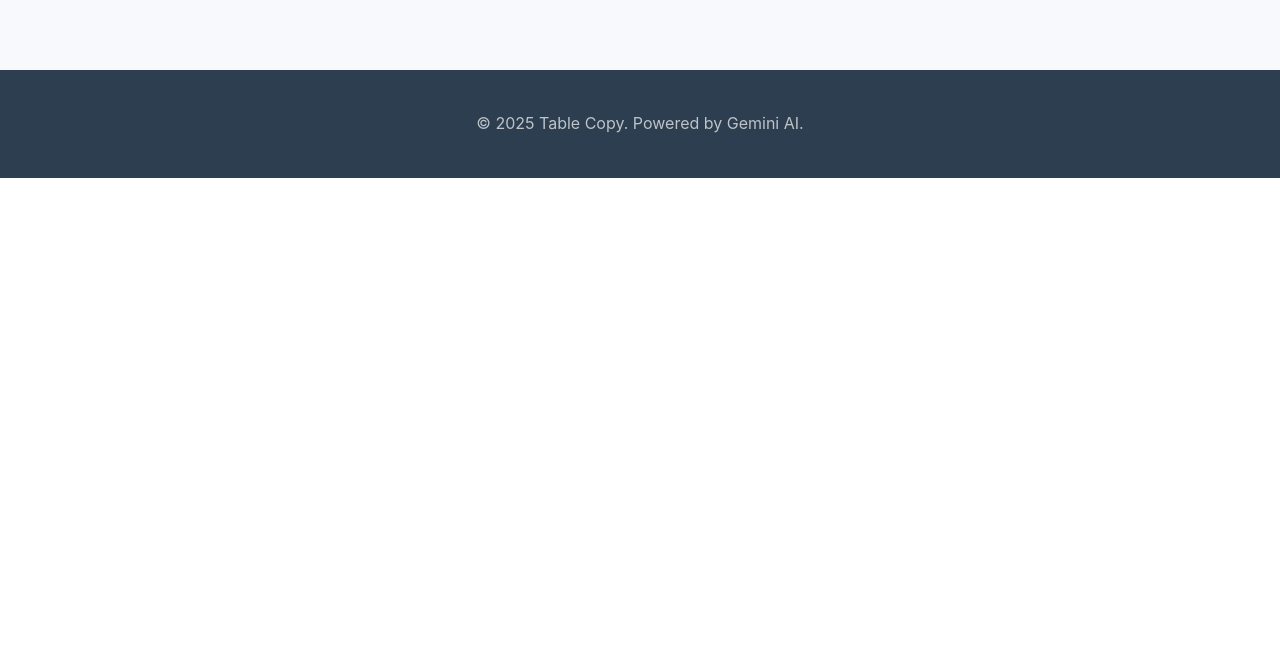
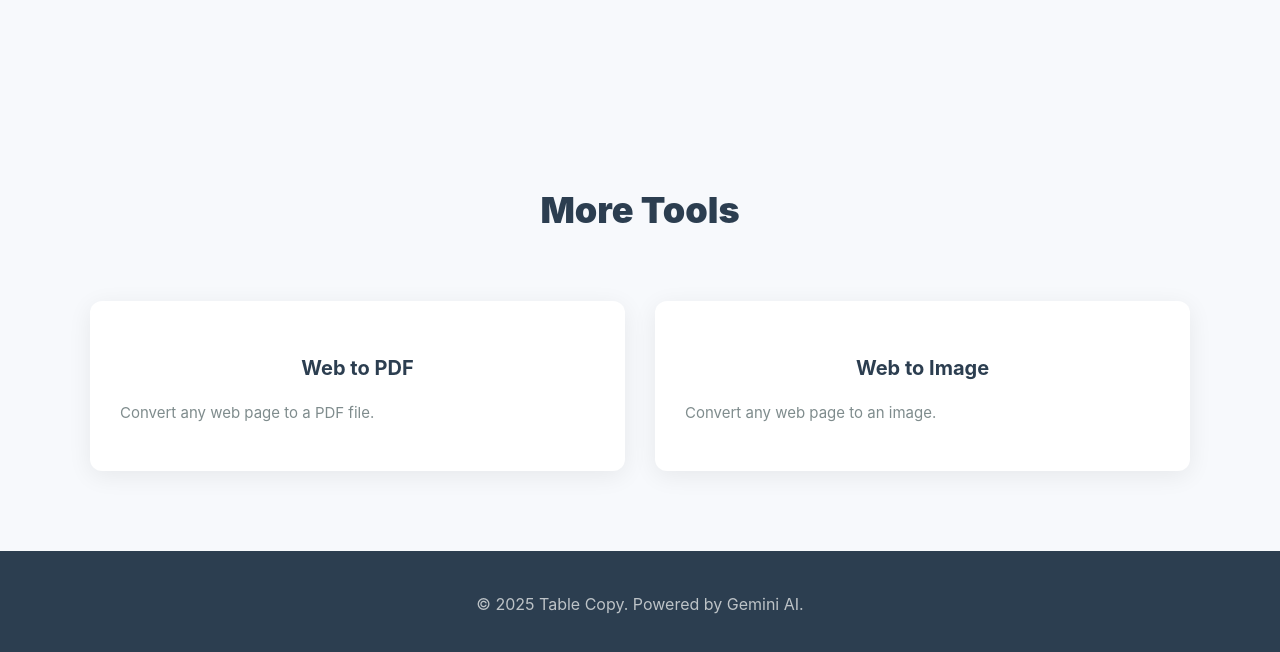
Before and after one commit to ldw85/tablecopy, a plain HTML site: page index.html in a window 1280 px wide. Shown: the part 6185-6837 px from the top of the page. Before the commit the page ends 6363 px from the top, so only its background shows below. Drawn offline with Linux system fonts and the light colour scheme.

Commit message:
add web to x

```diff
--- a/index.html
+++ b/index.html
@@ -654,6 +654,26 @@ ${t.outerHTML}`;navigator.clipboard.writeText(o)})(n)}s.style.display=&quot;none
             </div>
         </section>
 
+        <section id="more-tools" style="background-color: var(--bg-color);">
+            <div class="container">
+                <h2 class="section-title" data-lang-key="more_tools_title"></h2>
+                <div class="grid-layout">
+                    <div class="card">
+                        <a href="web-to-pdf" target="_blank" style="text-decoration: none; color: inherit;">
+                            <h3 data-lang-key="web_to_pdf_h3"></h3>
+                            <p data-lang-key="web_to_pdf_p"></p>
+                        </a>
+                    </div>
+                    <div class="card">
+                        <a href="web-to-image" target="_blank" style="text-decoration: none; color: inherit;">
+                            <h3 data-lang-key="web_to_image_h3"></h3>
+                            <p data-lang-key="web_to_image_p"></p>
+                        </a>
+                    </div>
+                </div>
+            </div>
+        </section>
+
     </main>
 
     <footer class="footer">
@@ -783,7 +803,13 @@ ${t.outerHTML}`;navigator.clipboard.writeText(o)})(n)}s.style.display=&quot;none
                 community_share_linkedin: "Share on LinkedIn",
                 community_share_reddit: "Share on Reddit",
                 community_github: "Submit an issue on GitHub",
-                footer_p: "© 2025 Table Copy. Powered by Gemini AI."
+                footer_p: "© 2025 Table Copy. Powered by Gemini AI.",
+                // More Tools
+                more_tools_title: "More Tools",
+                web_to_pdf_h3: "Web to PDF",
+                web_to_pdf_p: "Convert any web page to a PDF file.",
+                web_to_image_h3: "Web to Image",
+                web_to_image_p: "Convert any web page to an image."
             },
             zh: {
                 // Meta
@@ -871,7 +897,13 @@ ${t.outerHTML}`;navigator.clipboard.writeText(o)})(n)}s.style.display=&quot;none
                 community_share_linkedin: "分享到 领英 (LinkedIn)",
                 community_share_reddit: "分享到 Reddit",
                 community_github: "在 GitHub 上提交问题",
-                footer_p: "© 2025 表格助手. 由 Gemini AI 强力驱动."
+                footer_p: "© 2025 表格助手. 由 Gemini AI 强力驱动.",
+                // More Tools
+                more_tools_title: "更多工具",
+                web_to_pdf_h3: "网页转PDF",
+                web_to_pdf_p: "将任何网页转换为PDF文件。",
+                web_to_image_h3: "网页转图片",
+                web_to_image_p: "将任何网页转换为图片。"
             }
         };
 
```
